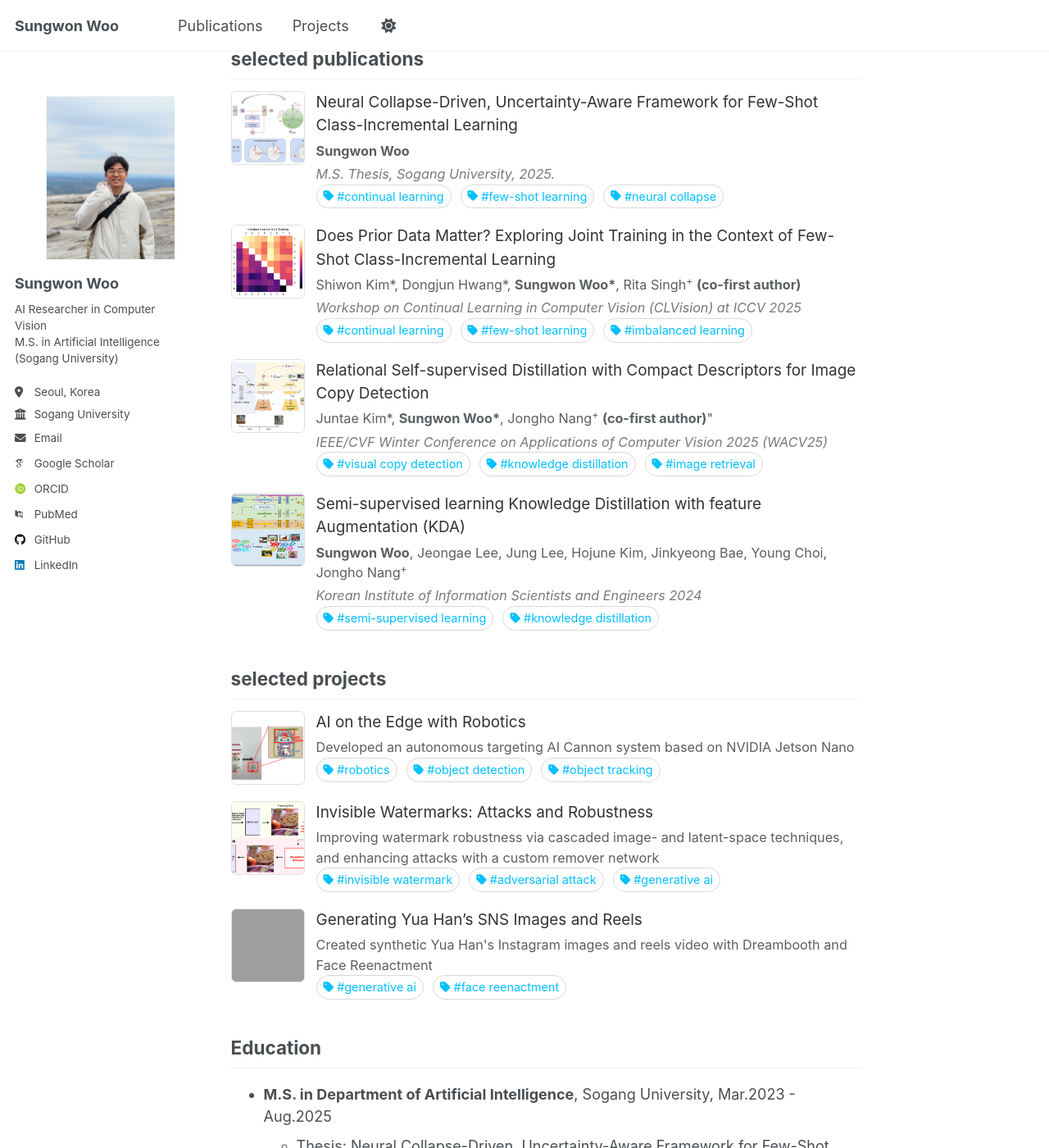
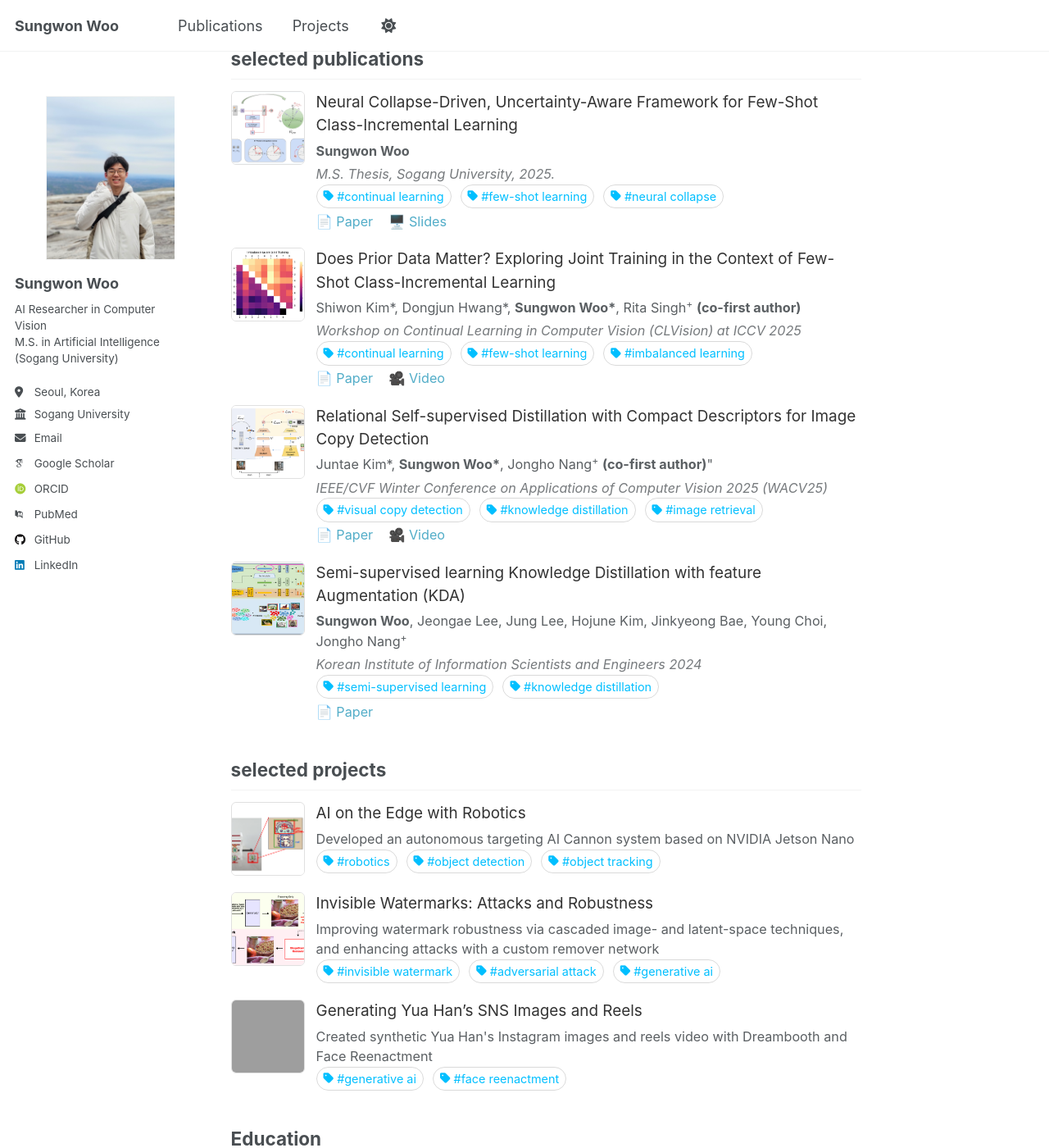
Before and after one commit to sungwon-woo/sungwon-woo.github.io, a Jekyll site: the page built from _pages/about.md, in a window 1280 px wide and 1400 px high, scrolled down 568 px. Shown: the whole window at 82% size. Built offline with Jekyll 4.4.1, drawn with Linux system fonts in a browser that asks for light colours; some web fonts are replaced; a script that is not in the unit is left out; grey boxes are pictures that could not be loaded.

Commit message:
edit main page

```diff
--- a/_pages/about.md
+++ b/_pages/about.md
@@ -63,9 +63,17 @@ Juntae Kim\*, **Sungwon Woo***, Jongho Nang+ **(*co-first author)**
       </div>
       {% endif %}
 
-      {% if post.buttons %}
+      {% if p.links %}
+      <div class="pub-links">
+        {% for L in p.links %}
+          <a href="{{ L.url }}" target="_blank" rel="noopener">{{ L.label }}</a>
+        {% endfor %}
+      </div>
+      {% endif %}
+
+      {% if p.buttons %}
       <p style="font-size: 0.9em; margin-top: 0.2rem; margin-bottom: 0;">
-        {% for btn in post.buttons %}
+        {% for btn in p.buttons %}
         <a href="{{ btn.url }}" target="_blank" style="margin-right: 0.8rem; text-decoration: none;">
           {% if btn.type == "paper" %}📄 Paper{% endif %}
           {% if btn.type == "video" %}🎥 Video{% endif %}
@@ -76,6 +84,7 @@ Juntae Kim\*, **Sungwon Woo***, Jongho Nang+ **(*co-first author)**
         {% endfor %}
       </p>
       {% endif %}
+
     </div>
   </li>
 {%- endfor -%}
```
